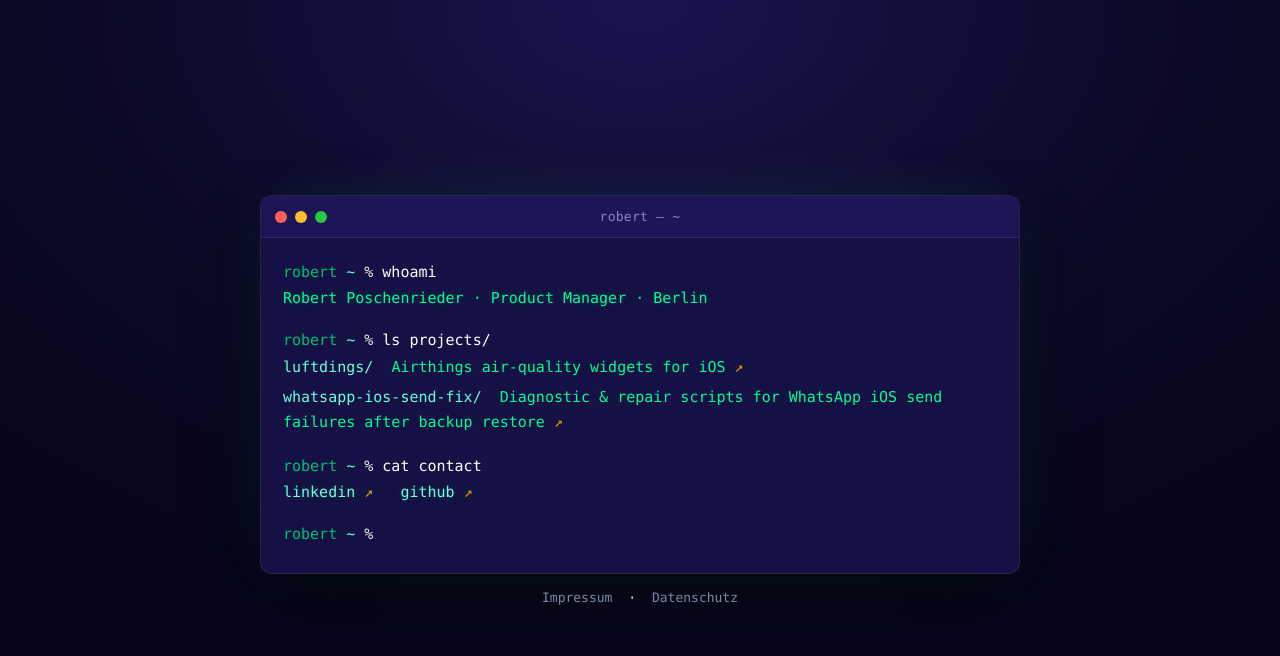
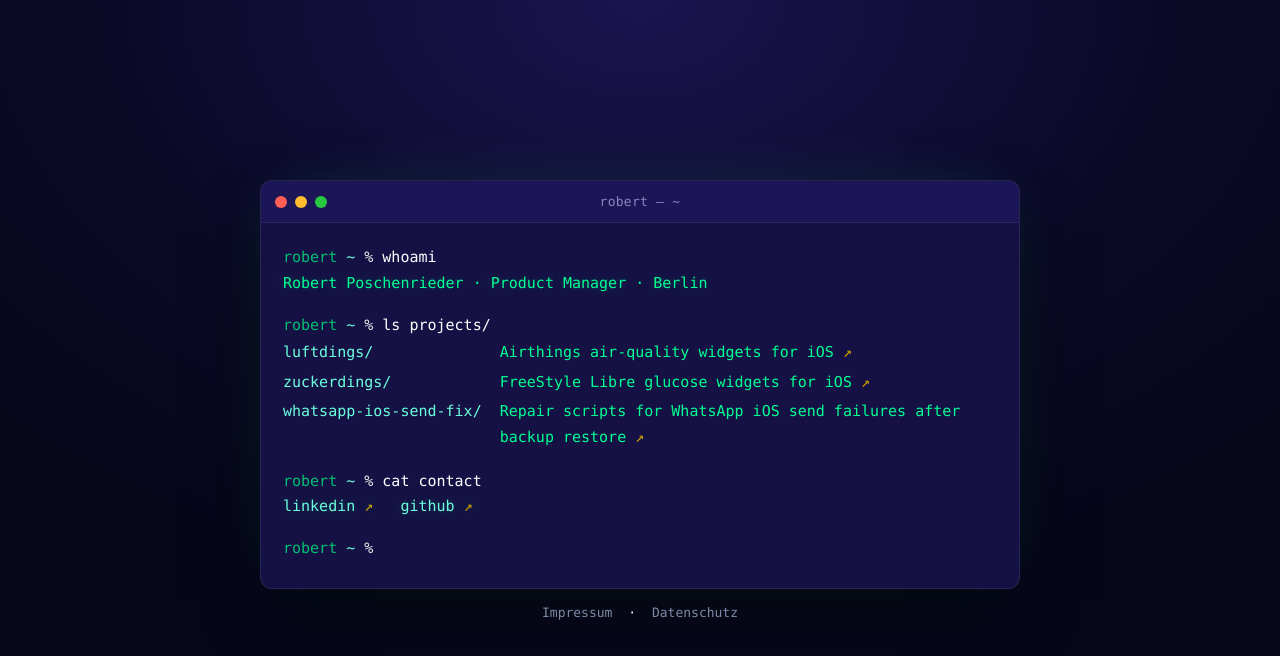
Before and after one commit to robposch/robposch.github.io, a plain HTML site: page index.html in a window 1280 px wide. Drawn offline with Linux system fonts and the light colour scheme.

Commit message:
Add zuckerdings to projects list; hanging indent for project rows
Project rows are now a two-column grid so wrapped descriptions stay
aligned under the description instead of falling back to column 0.
Below 700px the rows stack (name, then indented description).

Co-Authored-By: Claude Fable 5.1 <noreply@anthropic.com>
Claude-Session: https://claude.ai/code/session_01PqjAwevWEJy35cvUHrPvAL

```diff
--- a/index.html
+++ b/index.html
@@ -4,7 +4,7 @@
   <meta charset="utf-8">
   <meta name="viewport" content="width=device-width, initial-scale=1">
   <title>Robert Poschenrieder</title>
-  <meta name="description" content="Robert Poschenrieder — product manager in Berlin who uses AI to build apps for fun. Projects include LuftDings, air-quality widgets for Airthings sensors.">
+  <meta name="description" content="Robert Poschenrieder — product manager in Berlin who uses AI to build apps for fun. Projects include LuftDings and ZuckerDings, iOS widgets for Airthings air-quality sensors and FreeStyle Libre glucose readings.">
   <meta name="color-scheme" content="dark">
   <link rel="stylesheet" href="style.css">
 </head>
@@ -22,8 +22,9 @@
         <p class="line spacer"></p>
 
         <p class="line"><span class="usr">robert</span> <span class="path">~</span> <span class="pct">%</span> <span class="cmd">ls projects/</span></p>
-        <a class="proj line" href="https://luftdings.poschenrieder.io/"><span class="name">luftdings/</span>  <span class="desc">Airthings air-quality widgets for iOS</span> <span class="arrow">↗</span></a>
-        <a class="proj line" href="https://github.com/robposch/whatsapp-ios-send-fix"><span class="name">whatsapp-ios-send-fix/</span>  <span class="desc">Diagnostic &amp; repair scripts for WhatsApp iOS send failures after backup restore</span> <span class="arrow">↗</span></a>
+        <a class="proj line" href="https://luftdings.poschenrieder.io/"><span class="name">luftdings/</span><span class="desc">Airthings air-quality widgets for iOS&nbsp;<span class="arrow">↗</span></span></a>
+        <a class="proj line" href="https://zuckerdings.poschenrieder.io/"><span class="name">zuckerdings/</span><span class="desc">FreeStyle Libre glucose widgets for iOS&nbsp;<span class="arrow">↗</span></span></a>
+        <a class="proj line" href="https://github.com/robposch/whatsapp-ios-send-fix"><span class="name">whatsapp-ios-send-fix/</span><span class="desc">Repair scripts for WhatsApp iOS send failures after backup restore&nbsp;<span class="arrow">↗</span></span></a>
 
         <p class="line spacer"></p>
 
--- a/style.css
+++ b/style.css
@@ -82,7 +82,7 @@ body {
   font-size: 15px;
   line-height: 1.7;
 }
-.line { margin: 0; white-space: pre-wrap; word-break: break-word; }
+.line { margin: 0; white-space: pre-wrap; overflow-wrap: anywhere; }
 .spacer { height: 1.1em; }
 
 /* prompt segments */
@@ -95,9 +95,10 @@ body {
 h1.out { font-size: 15px; font-weight: 400; margin: 0; display: block; }
 .em   { color: var(--bwhite); font-weight: 700; text-shadow: 0 0 12px rgba(255,255,255,.18); }
 
-/* project row (clickable) */
+/* project row (clickable) — name column + description with hanging indent */
 .proj {
-  display: block;
+  display: grid;
+  grid-template-columns: 24ch 1fr;
   text-decoration: none;
   color: var(--fg);
   padding: 2px 0;
@@ -129,6 +130,11 @@ h1.out { font-size: 15px; font-weight: 400; margin: 0; display: block; }
   .screen { font-size: 13px; padding: 18px 16px 22px; }
   .title { font-size: 12px; }
 }
+/* too narrow for a name column: stack name above description */
+@media (max-width: 700px) {
+  .proj { grid-template-columns: 1fr; }
+  .proj .desc { padding-left: 2ch; }
+}
 @media (prefers-reduced-motion: reduce) { .cursor { animation: none; } }
 
 /* small footer under the terminal (legal links) */
```
